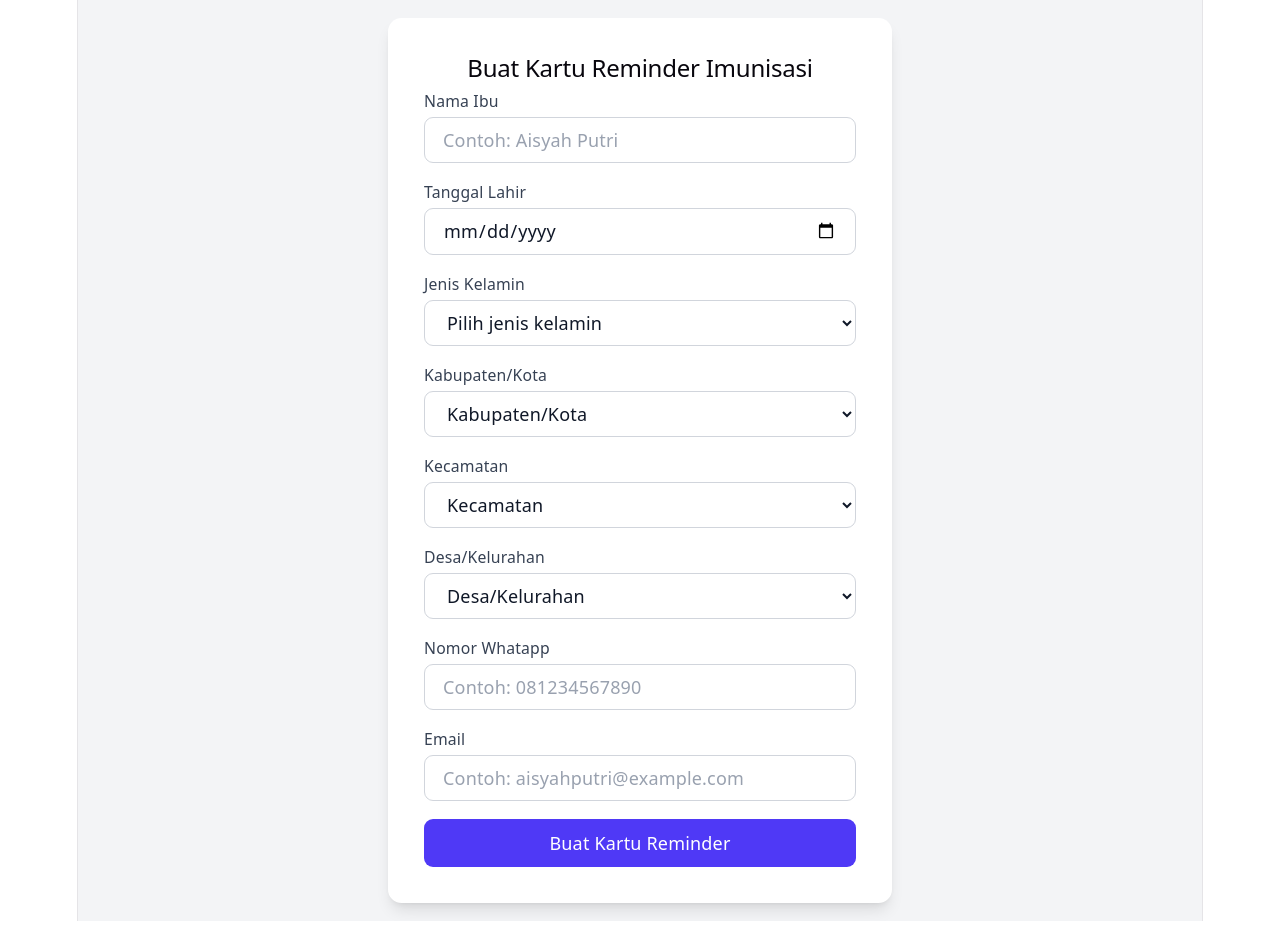
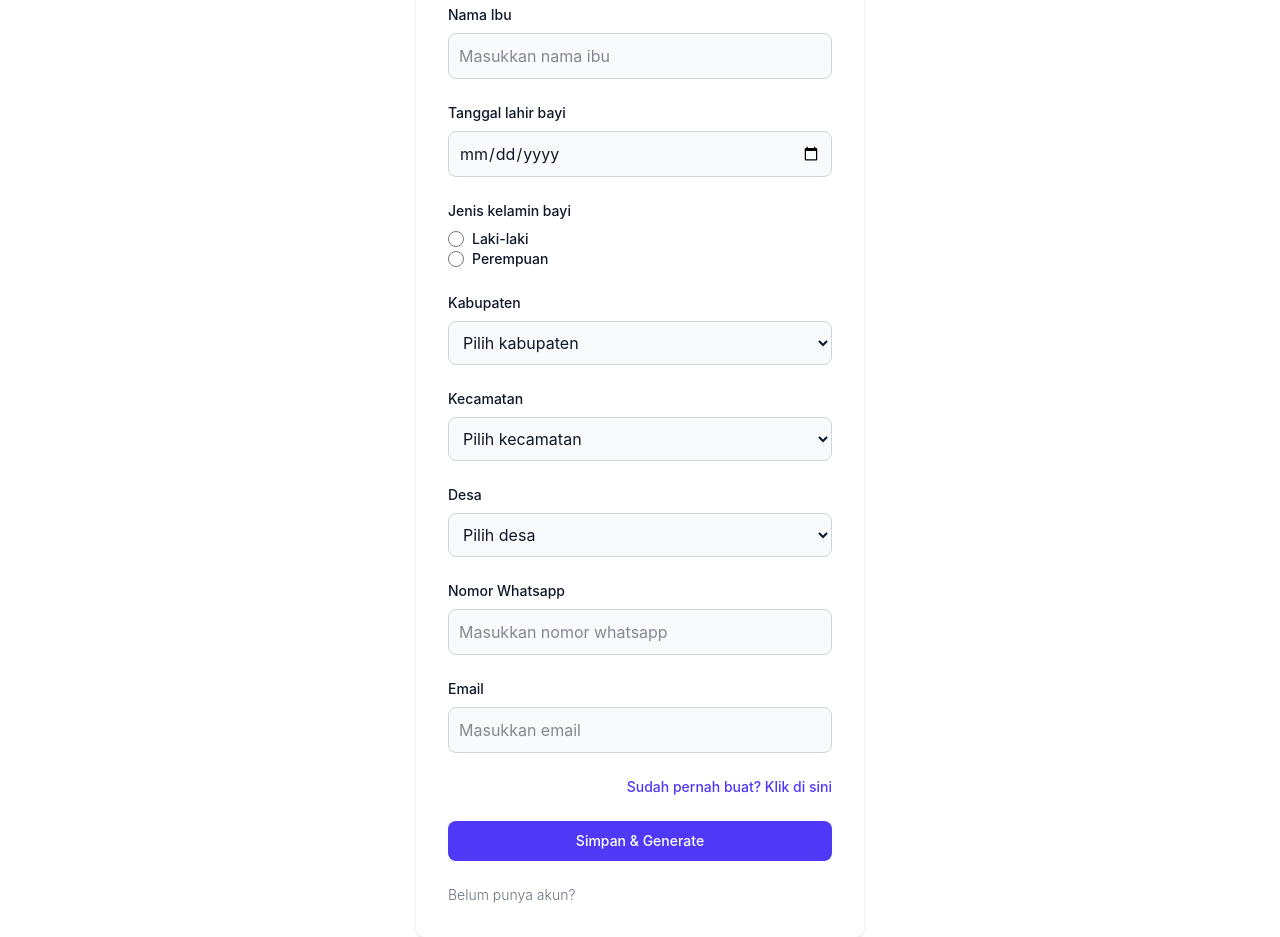
Before and after one commit to stywn93/vaksira, a React (Vite) app: page / in a window 1280 px wide. Built offline with nearby package versions, Linux system fonts and the light colour scheme.

Commit message:
feat: update FormBabyProfile component with new layout and styling, add vaccination logo, and improve form fields

```diff
--- a/index.html
+++ b/index.html
@@ -2,14 +2,12 @@
 <html lang="en">
   <head>
     <meta charset="UTF-8" />
-    <link rel="icon" type="image/svg+xml" href="/favicon.svg" />
-    <link href="/src/style.css" rel="stylesheet">
+    <link rel="icon" type="image/svg+xml" href="/src/images/vaccination.png" />
     <meta name="viewport" content="width=device-width, initial-scale=1.0" />
-    <title>vaksira</title>
+    <title>Vaksira</title>
   </head>
   <body>
     <div id="root"></div>
-
     <script type="module" src="/src/main.jsx"></script>
   </body>
 </html>
--- a/src/App.css
+++ b/src/App.css
@@ -1,184 +1,19 @@
-.counter {
-  font-size: 16px;
-  padding: 5px 10px;
-  border-radius: 5px;
-  color: var(--accent);
-  background: var(--accent-bg);
-  border: 2px solid transparent;
-  transition: border-color 0.3s;
-  margin-bottom: 24px;
+@import "tailwindcss";
 
-  &:hover {
-    border-color: var(--accent-border);
-  }
-  &:focus-visible {
-    outline: 2px solid var(--accent);
-    outline-offset: 2px;
-  }
+@theme {
+  --radius-base: 0.5rem;
 }
 
-.hero {
-  position: relative;
-
-  .base,
-  .framework,
-  .vite {
-    inset-inline: 0;
-    margin: 0 auto;
-  }
-
-  .base {
-    width: 170px;
-    position: relative;
-    z-index: 0;
-  }
-
-  .framework,
-  .vite {
-    position: absolute;
-  }
-
-  .framework {
-    z-index: 1;
-    top: 34px;
-    height: 28px;
-    transform: perspective(2000px) rotateZ(300deg) rotateX(44deg) rotateY(39deg)
-      scale(1.4);
-  }
-
-  .vite {
-    z-index: 0;
-    top: 107px;
-    height: 26px;
-    width: auto;
-    transform: perspective(2000px) rotateZ(300deg) rotateX(40deg) rotateY(39deg)
-      scale(0.8);
-  }
+@utility rounded-base {
+  border-radius: var(--radius-base);
 }
 
-#center {
-  display: flex;
-  flex-direction: column;
-  gap: 25px;
-  place-content: center;
-  place-items: center;
-  flex-grow: 1;
-
-  @media (max-width: 1024px) {
-    padding: 32px 20px 24px;
-    gap: 18px;
-  }
+@utility rounded-s-base {
+  border-start-start-radius: var(--radius-base);
+  border-end-start-radius: var(--radius-base);
 }
 
-#next-steps {
-  display: flex;
-  border-top: 1px solid var(--border);
-  text-align: left;
-
-  & > div {
-    flex: 1 1 0;
-    padding: 32px;
-    @media (max-width: 1024px) {
-      padding: 24px 20px;
-    }
-  }
-
-  .icon {
-    margin-bottom: 16px;
-    width: 22px;
-    height: 22px;
-  }
-
-  @media (max-width: 1024px) {
-    flex-direction: column;
-    text-align: center;
-  }
+@utility rounded-e-base {
+  border-start-end-radius: var(--radius-base);
+  border-end-end-radius: var(--radius-base);
 }
-
-#docs {
-  border-right: 1px solid var(--border);
-
-  @media (max-width: 1024px) {
-    border-right: none;
-    border-bottom: 1px solid var(--border);
-  }
-}
-
-#next-steps ul {
-  list-style: none;
-  padding: 0;
-  display: flex;
-  gap: 8px;
-  margin: 32px 0 0;
-
-  .logo {
-    height: 18px;
-  }
-
-  a {
-    color: var(--text-h);
-    font-size: 16px;
-    border-radius: 6px;
-    background: var(--social-bg);
-    display: flex;
-    padding: 6px 12px;
-    align-items: center;
-    gap: 8px;
-    text-decoration: none;
-    transition: box-shadow 0.3s;
-
-    &:hover {
-      box-shadow: var(--shadow);
-    }
-    .button-icon {
-      height: 18px;
-      width: 18px;
-    }
-  }
-
-  @media (max-width: 1024px) {
-    margin-top: 20px;
-    flex-wrap: wrap;
-    justify-content: center;
-
-    li {
-      flex: 1 1 calc(50% - 8px);
-    }
-
-    a {
-      width: 100%;
-      justify-content: center;
-      box-sizing: border-box;
-    }
-  }
-}
-
-#spacer {
-  height: 88px;
-  border-top: 1px solid var(--border);
-  @media (max-width: 1024px) {
-    height: 48px;
-  }
-}
-
-.ticks {
-  position: relative;
-  width: 100%;
-
-  &::before,
-  &::after {
-    content: '';
-    position: absolute;
-    top: -4.5px;
-    border: 5px solid transparent;
-  }
-
-  &::before {
-    left: 0;
-    border-left-color: var(--border);
-  }
-  &::after {
-    right: 0;
-    border-right-color: var(--border);
-  }
-}
--- a/src/components/FormBabyProfile.jsx
+++ b/src/components/FormBabyProfile.jsx
@@ -1,130 +1,130 @@
+import logoUrl from '../images/vaccination.png'
+
 export default function FormBabyProfile() {
   return (
-    <div className="min-h-screen bg-gray-100 flex items-center justify-center p-4">
-      <div className="max-w-md w-full bg-white rounded-xl shadow-lg p-6 sm:p-8">
-        <h2 className="text-2xl font-bold text-gray-900 mb-6">
-          Buat Kartu Reminder Imunisasi
-        </h2>
+    <section>
+        <div className="flex flex-col items-center justify-center px-6 py-8 mx-auto md:h-screen lg:py-0">
+            <a href="#" className="flex items-center mb-6 text-2xl font-semibold text-gray-900 dark:text-white">
+                <img className="w-8 h-8 mr-2"
+                     src={logoUrl}
+                     alt="logo"/>
+                Vaksira &mdash; <em>Vaksin Reminder Assistant</em>
+            </a>
+            <div
+                className="w-full bg-white rounded-lg shadow dark:border md:mt-0 sm:max-w-md xl:p-0 dark:bg-gray-800 dark:border-gray-700">
+                <div className="p-6 space-y-4 md:space-y-6 sm:p-8">
+                    <h1 className="text-xl font-bold leading-tight tracking-tight text-gray-900 md:text-2xl dark:text-white">
+                        Buat Profil Bayi
+                    </h1>
+                    <form className="space-y-4 md:space-y-6">
+                        <div>
+                            <label htmlFor="namaIbu"
+                                   className="block mb-2 text-sm font-medium text-gray-900 dark:text-white">Nama Ibu</label>
+                            <input type="text" name="namaIbu" id="namaIbu"
+                                   className="bg-gray-50 border border-gray-300 text-gray-900 rounded-lg focus:ring-indigo-600 focus:border-indigo-600 block w-full p-2.5 dark:bg-gray-700 dark:border-gray-600 dark:placeholder-gray-400 dark:text-white dark:focus:ring-blue-500 dark:focus:border-blue-500"
+                                   placeholder="Masukkan nama ibu"
+                            />
+                        </div>
+                        <div>
+                            <label htmlFor="tanggalLahirBayi"
+                                   className="block mb-2 text-sm font-medium text-gray-900 dark:text-white">Tanggal lahir bayi</label>
+                            <input type="date" name="tanggalLahirBayi" id="tanggalLahirBayi"
+                                   className="bg-gray-50 border border-gray-300 text-gray-900 rounded-lg focus:ring-indigo-600 focus:border-indigo-600 block w-full p-2.5 dark:bg-gray-700 dark:border-gray-600 dark:placeholder-gray-400 dark:text-white dark:focus:ring-blue-500 dark:focus:border-blue-500"
+                            />
+                        </div>
+                        <div>
+                            <label htmlFor="jenisKelaminBayi"
+                                   className="block mb-2 text-sm font-medium text-gray-900 dark:text-white">Jenis kelamin bayi</label>
+                                                        <div className="flex items-center">
+                                <input type="radio" name="jenisKelaminBayi" id="jenisKelaminBayi"
+                                                                        className="w-4 h-4 text-indigo-600 bg-gray-100 border-gray-300 focus:ring-indigo-500 dark:focus:ring-indigo-600 dark:ring-offset-gray-800 focus:ring-2 dark:bg-gray-700 dark:border-gray-600"
+                              />
+                                                            <label htmlFor="jenisKelaminBayi" className="ml-2 text-sm font-medium text-gray-900 dark:text-white">Laki-laki</label>
+                            </div>
+                                                        <div className="flex items-center">
+                                <input type="radio" name="jenisKelaminBayi" id="jenisKelaminBayi2"
+                                                                        className="w-4 h-4 text-indigo-600 bg-gray-100 border-gray-300 focus:ring-indigo-500 dark:focus:ring-indigo-600 dark:ring-offset-gray-800 focus:ring-2 dark:bg-gray-700 dark:border-gray-600"
+                              />
+                                                            <label htmlFor="jenisKelaminBayi2" className="ml-2 text-sm font-medium text-gray-900 dark:text-white">Perempuan</label>
+                            </div>
+                        </div>
 
-        <form className="space-y-4 text-left">
                         <div>
-            <label className="block text-sm font-medium text-gray-700 mb-1">
-              Nama Ibu
-            </label>
-            <input
-              type="text"
-              name="name"
-              placeholder="Contoh: Aisyah Putri"
-              autoComplete="name"
-              required
-              className="w-full px-4 py-2 border border-gray-300 rounded-lg focus:ring-2 focus:ring-indigo-500 focus:border-indigo-500 outline-none transition-all placeholder:text-gray-400"
+                            <label htmlFor="kabupaten"
+                                   className="block mb-2 text-sm font-medium text-gray-900 dark:text-white">Kabupaten</label>
+                            <select name="kabupaten" id="kabupaten"
+                                    className="bg-gray-50 border border-gray-300 text-gray-900 rounded-lg focus:ring-indigo-600 focus:border-indigo-600 block w-full p-2.5 dark:bg-gray-700 dark:border-gray-600 dark:placeholder-gray-400 dark:text-white dark:focus:ring-blue-500 dark:focus:border-blue-500"
+                            >
+                                <option value="">Pilih kabupaten</option>
+                                <option value="kabupaten1">Kabupaten 1</option>
+                                <option value="kabupaten2">Kabupaten 2</option>
+                                <option value="kabupaten3">Kabupaten 3</option>
+                            </select>
+                        </div>
+
+                        <div>
+                            <label htmlFor="kecamatan"
+                                   className="block mb-2 text-sm font-medium text-gray-900 dark:text-white">Kecamatan</label>
+                            <select name="kecamatan" id="kecamatan"
+                                    className="bg-gray-50 border border-gray-300 text-gray-900 rounded-lg focus:ring-indigo-600 focus:border-indigo-600 block w-full p-2.5 dark:bg-gray-700 dark:border-gray-600 dark:placeholder-gray-400 dark:text-white dark:focus:ring-blue-500 dark:focus:border-blue-500"
+                            >
+                                <option value="">Pilih kecamatan</option>
+                                <option value="kecamatan1">Kecamatan 1</option>
+                                <option value="kecamatan2">Kecamatan 2</option>
+                                <option value="kecamatan3">Kecamatan 3</option>
+                            </select>
+                        </div>
+
+                        <div>
+                            <label htmlFor="desa"
+                                   className="block mb-2 text-sm font-medium text-gray-900 dark:text-white">Desa</label>
+                            <select name="desa" id="desa"
+                                    className="bg-gray-50 border border-gray-300 text-gray-900 rounded-lg focus:ring-indigo-600 focus:border-indigo-600 block w-full p-2.5 dark:bg-gray-700 dark:border-gray-600 dark:placeholder-gray-400 dark:text-white dark:focus:ring-blue-500 dark:focus:border-blue-500"
+                            >
+                                <option value="">Pilih desa</option>
+                                <option value="desa1">Desa 1</option>
+                                <option value="desa2">Desa 2</option>
+                                <option value="desa3">Desa 3</option>
+                            </select>
+                        </div>
+
+
+                        <div>
+                            <label htmlFor="nomorWhatsapp"
+                                   className="block mb-2 text-sm font-medium text-gray-900 dark:text-white">Nomor Whatsapp</label>
+                            <input type="text" name="nomorWhatsapp" id="nomorWhatsapp"
+                                   className="bg-gray-50 border border-gray-300 text-gray-900 rounded-lg focus:ring-indigo-600 focus:border-indigo-600 block w-full p-2.5 dark:bg-gray-700 dark:border-gray-600 dark:placeholder-gray-400 dark:text-white dark:focus:ring-blue-500 dark:focus:border-blue-500"
+                                   placeholder="Masukkan nomor whatsapp"
                             />
                         </div>
 
                         <div>
-            <label className="block text-sm font-medium text-gray-700 mb-1">
-              Tanggal Lahir
-            </label>
-            <input
-              type="date"
-              name="dob"
-              required
-              className="w-full px-4 py-2 border border-gray-300 rounded-lg focus:ring-2 focus:ring-indigo-500 focus:border-indigo-500 outline-none transition-all text-gray-900"
+                            <label htmlFor="email"
+                                   className="block mb-2 text-sm font-medium text-gray-900 dark:text-white">Email</label>
+                            <input type="email" name="email" id="email"
+                                   className="bg-gray-50 border border-gray-300 text-gray-900 rounded-lg focus:ring-indigo-600 focus:border-indigo-600 block w-full p-2.5 dark:bg-gray-700 dark:border-gray-600 dark:placeholder-gray-400 dark:text-white dark:focus:ring-blue-500 dark:focus:border-blue-500"
+                                   placeholder="Masukkan email"
                             />
                         </div>
 
-          <div>
-            <label className="block text-sm font-medium text-gray-700 mb-1">
-              Jenis Kelamin
-            </label>
-            <select
-              name="gender"
-              defaultValue=""
-              required
-              className="w-full px-4 py-2 border border-gray-300 rounded-lg focus:ring-2 focus:ring-indigo-500 focus:border-indigo-500 outline-none transition-all bg-white text-gray-900"
-            >
-              <option value="" disabled>
-                Pilih jenis kelamin
-              </option>
-              <option value="male">Laki-laki</option>
-              <option value="female">Perempuan</option>
-            </select>
+
+
+                        <div className="flex justify-end">
+                            <a href="#"
+                               className="text-sm font-medium text-indigo-600 dark:text-indigo-100 hover:underline ">Sudah pernah buat? Klik di sini</a>
                         </div>
+                        <button type="submit"
+                                className="cursor-pointer w-full text-white bg-indigo-600 hover:bg-indigo-700 focus:ring-4 focus:outline-none focus:ring-indigo-300 font-medium rounded-lg text-sm px-5 py-2.5 text-center dark:bg-indigo-600 dark:hover:bg-indigo-700 dark:focus:ring-indigo-800 disabled:opacity-50 disabled:cursor-not-allowed">
+                                  Simpan & Generate
 
-          <div>
-            <label className="block text-sm font-medium text-gray-700 mb-1">
-              Kabupaten/Kota
-            </label>
-            <select
-              name="district"
-              defaultValue=""
-              required
-              className="w-full px-4 py-2 border border-gray-300 rounded-lg focus:ring-2 focus:ring-indigo-500 focus:border-indigo-500 outline-none transition-all bg-white text-gray-900">
-              <option value="">Kabupaten/Kota</option>
-            </select>
-          </div>
-
-          <div>
-            <label className="block text-sm font-medium text-gray-700 mb-1">
-              Kecamatan
-            </label>
-            <select
-              name="subdistrict"
-              defaultValue=""
-              required
-              className="w-full px-4 py-2 border border-gray-300 rounded-lg focus:ring-2 focus:ring-indigo-500 focus:border-indigo-500 outline-none transition-all bg-white text-gray-900">
-              <option value="">Kecamatan</option>
-            </select>
-          </div>
-
-          <div>
-            <label className="block text-sm font-medium text-gray-700 mb-1">
-              Desa/Kelurahan
-            </label>
-            <select
-              name="village"
-              defaultValue=""
-              required
-              className="w-full px-4 py-2 border border-gray-300 rounded-lg focus:ring-2 focus:ring-indigo-500 focus:border-indigo-500 outline-none transition-all bg-white text-gray-900">
-              <option value="">Desa/Kelurahan</option>
-            </select>
-          </div>
-
-          <div>
-            <label className="block text-sm font-medium text-gray-700 mb-1">
-              Nomor Whatapp
-            </label>
-            <input
-              type="text"
-              name="whatsapp_number"
-              placeholder="Contoh: 081234567890"
-              required
-              className="w-full px-4 py-2 border border-gray-300 rounded-lg focus:ring-2 focus:ring-indigo-500 focus:border-indigo-500 outline-none transition-all placeholder:text-gray-400"
-            />
-          </div>
-
-          <div>
-            <label className="block text-sm font-medium text-gray-700 mb-1">
-              Email
-            </label>
-            <input
-              type="email"
-              name="email"
-              placeholder="Contoh: aisyahputri@example.com"
-              autoComplete="email"
-              required
-              className="w-full px-4 py-2 border border-gray-300 rounded-lg focus:ring-2 focus:ring-indigo-500 focus:border-indigo-500 outline-none transition-all placeholder:text-gray-400"
-            />
-          </div>
-
-          <button
-            type="submit"
-            className="w-full bg-indigo-600 hover:bg-indigo-700 text-white font-medium py-2.5 rounded-lg transition-colors"
-          >
-            Buat Kartu Reminder
                         </button>
+                        <p className="text-sm font-light text-gray-500 dark:text-gray-400">
+                            Belum punya akun?
+                        </p>
                     </form>
                 </div>
             </div>
+        </div>
+    </section>
   );
 }
--- a/src/main.jsx
+++ b/src/main.jsx
@@ -1,12 +1,14 @@
 import { StrictMode } from 'react'
 import { createRoot } from 'react-dom/client'
-import './index.css'
+import './App.css'
 import App from './App.jsx'
 import FormGenerateReminder from './FormGenerateReminder.jsx'
+import FormBabyProfile from './components/FormBabyProfile'
+
 
 createRoot(document.getElementById('root')).render(
   <StrictMode>
-
-    <FormGenerateReminder />
+    {/* <FormGenerateReminder /> */}
+    <FormBabyProfile />
   </StrictMode>,
 )
```
Also changed, not shown: src/images/vaccination.png (added). Lines whose indentation alone changed are shown as unchanged.
